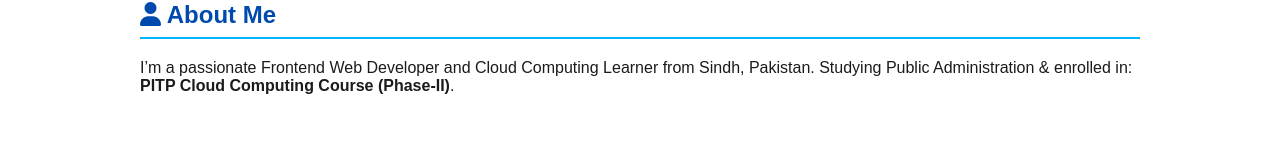
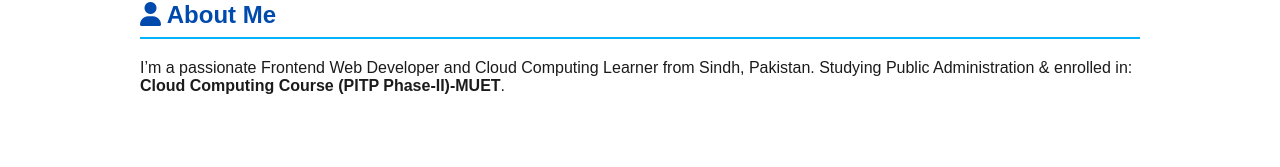
Before and after one commit to ambermehak72663-cmd/html.website, a plain HTML site: page index.html in a window 1280 px wide. Shown: the part 421-588 px from the top of the page. Drawn offline with Linux system fonts and the light colour scheme.

Commit message:
Update index.html
SAVE CHANGES

```diff
--- a/index.html
+++ b/index.html
@@ -100,7 +100,7 @@
         <p>
             I’m a passionate Frontend Web Developer and Cloud Computing Learner from Sindh, Pakistan.
             Studying Public Administration & enrolled in:
-            <strong>PITP Cloud Computing Course (Phase-II)</strong>.
+            <strong>Cloud Computing Course (PITP Phase-II)-MUET</strong>.
         </p>
     </section>
 
```
